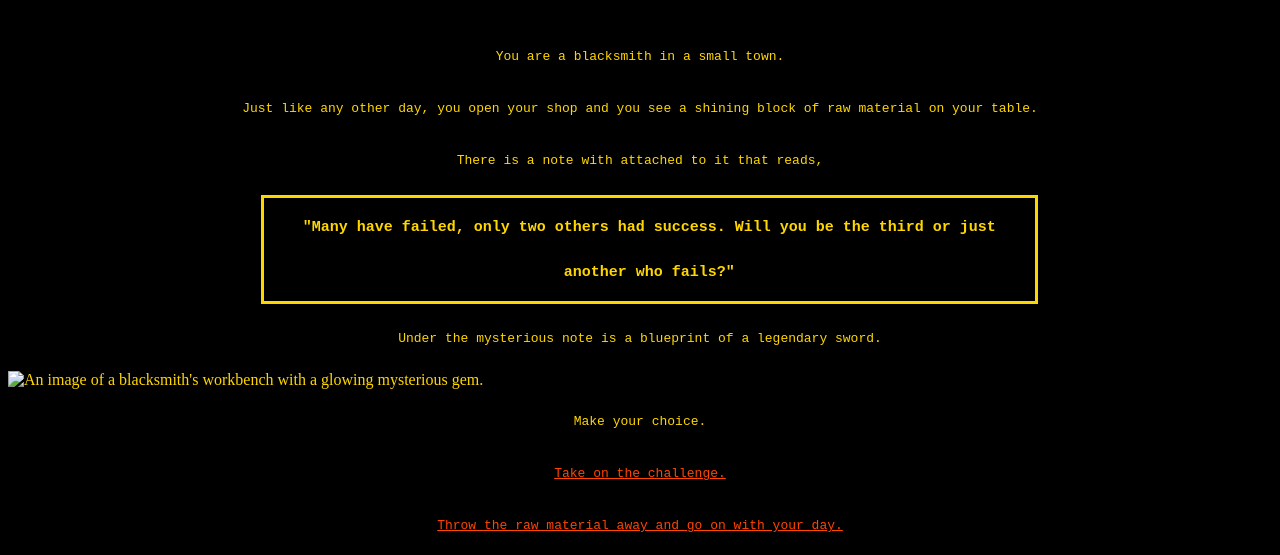
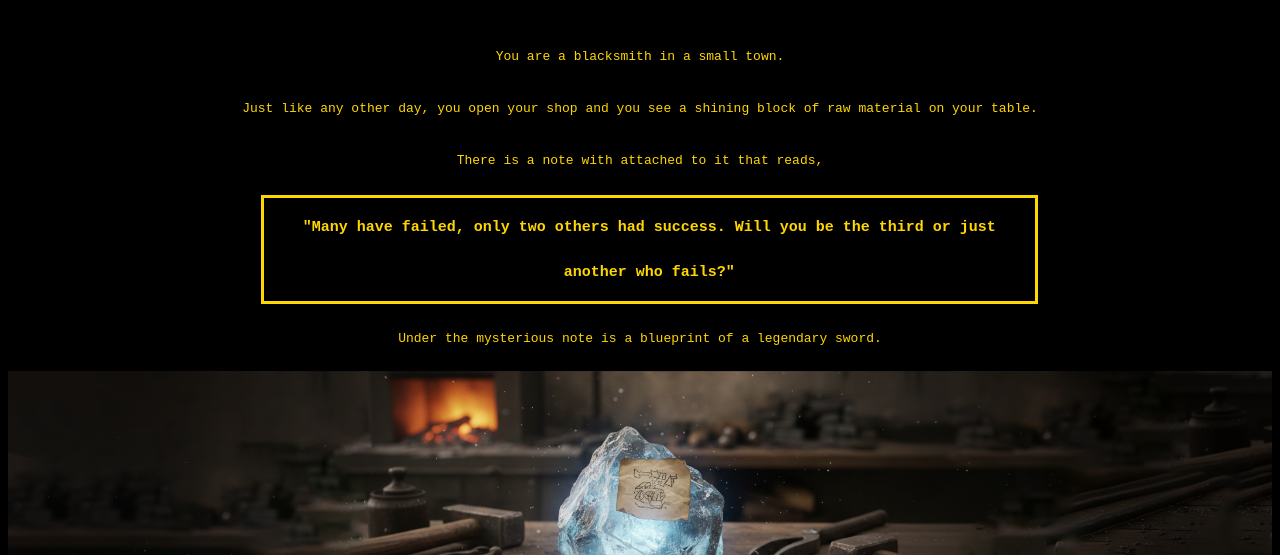
Before and after one commit to hojaecho0/MMP-100-Choose-your-Own-Challenge, a plain HTML site: page story/begin.html in a window 1280 px wide. Shown: the part 243-798 px from the top of the page. Drawn offline with Linux system fonts and the light colour scheme.

Commit message:
media loading error edit

```diff
--- a/story/begin.html
+++ b/story/begin.html
@@ -15,7 +15,7 @@
 	<p class="note">"Many have failed, only two others had success. Will you be the third or just another who fails?"</p>
 	<p>Under the mysterious note is a blueprint of a legendary sword.</p>
 
-	<img class="gem" src="/Users/homin/Desktop/Study/BMCC/BMCC Fall 25/MMP 100 (Asynch)/Web/media/gem.png" alt="An image of a blacksmith's workbench with a glowing mysterious gem.">
+	<img class="gem" src="../media/gem.png" alt="An image of a blacksmith's workbench with a glowing mysterious gem.">
 
 	<p>Make your choice.</p>
 	<p><a href="challenge.html">Take on the challenge.<a/></p>
```
